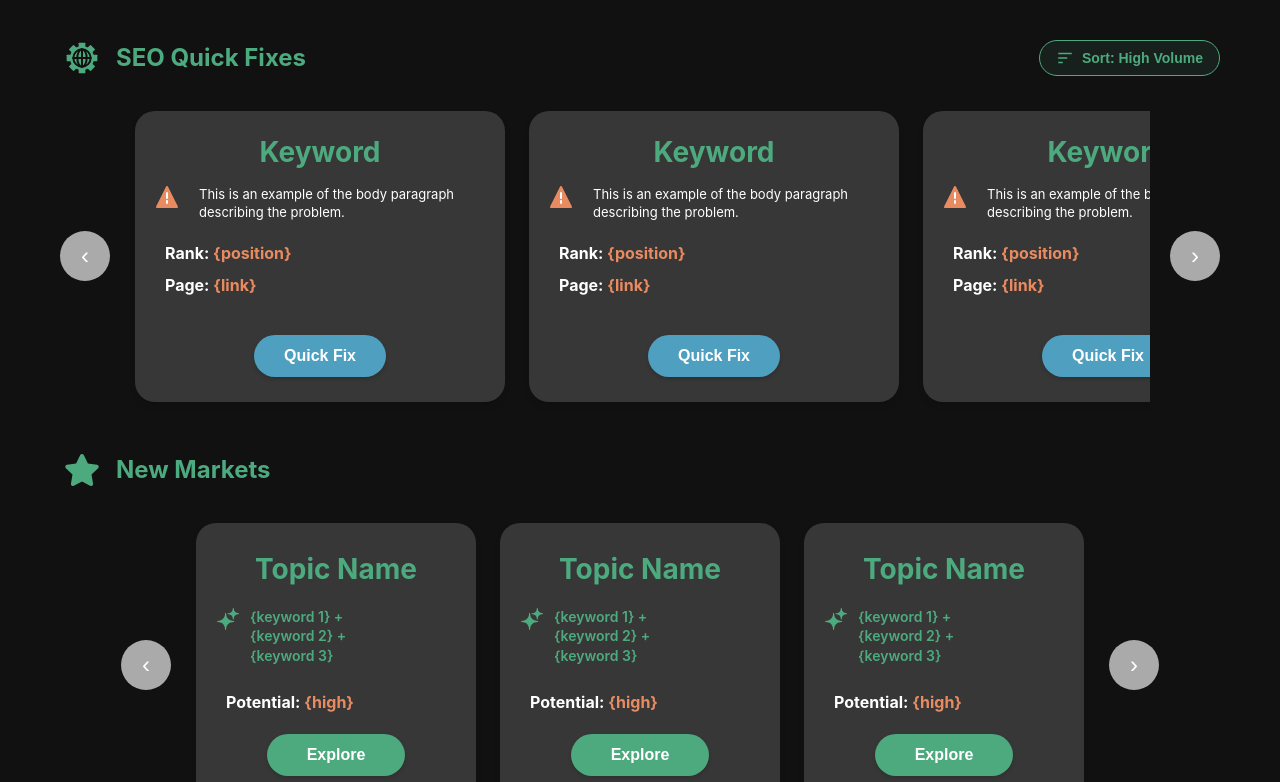
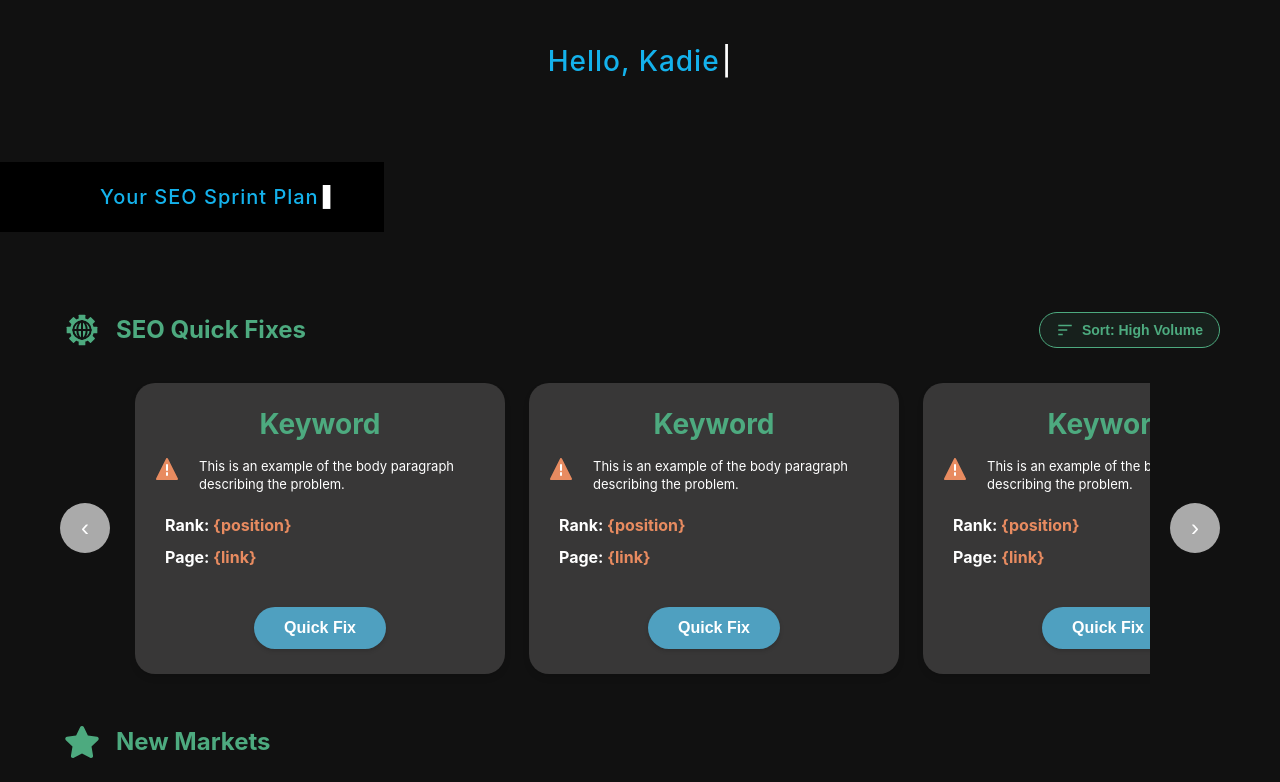
Before and after one commit to k4d1e/Kinetic, a plain HTML site: page index.html in a window 1280 px wide. Shown: the top 782 px of the page. Drawn offline with Linux system fonts and the light colour scheme; a web font is replaced by a local one.

Commit message:
Add typing effect with blinking cursor for greeting and sprint titles

```diff
--- a/assets/css/base.css
+++ b/assets/css/base.css
@@ -1,4 +1,15 @@
 /* base.css */
+
+/* QOBAR Font Import */
+@font-face {
+  font-family: 'QOBAR';
+  src: url('../fonts/qobar-font/Qobar-q2Wj1.otf') format('opentype'),
+       url('../fonts/qobar-font/Qobar-V4nvl.ttf') format('truetype');
+  font-weight: normal;
+  font-style: normal;
+  font-display: swap; /* Improves loading performance */
+}
+
 :root {
     /* Brand Colors */
     --color-primary-green: #4DAA7F;
@@ -12,12 +23,14 @@
     --color-card-bg: #383737;
     --color-text-white: #FFFFFF;
     --color-text-dark: #333333;
+    --color-text-blue: #14b2ec;
     --color-nav-bg: #AAAAAA;
 
     /* Backgrounds */
     --color-void-black: #0a0a0a;
 
     /* Typography */
+    --font-title: 'QOBAR', -apple-system, BlinkMacSystemFont, "Segoe UI", Roboto, Helvetica, Arial, sans-serif;
     --font-main: -apple-system, BlinkMacSystemFont, "Segoe UI", Roboto, Helvetica, Arial, sans-serif;
     --font-size-h2: 24px;
     --font-size-card-title: 28px;
--- a/assets/css/components.css
+++ b/assets/css/components.css
@@ -1,4 +1,69 @@
 /* components.css */
+
+/* Greeting Section */
+.greeting-section {
+  padding: 40px 20px;
+  text-align: center;
+}
+
+.greeting-title {
+  font-family: var(--font-title);
+  font-size: 28px;
+  font-weight: 500;
+  color: var(--color-text-blue);
+  margin: 0;
+  letter-spacing: 1px;
+}
+
+.greeting-title .typing-cursor {
+  color: white !important;
+  animation: blink 1s infinite;
+  margin-left: 2px;
+}
+
+/* Sprint Plan Section */
+.sprint-section {
+  padding: 40px 20px;
+  text-align: left;
+  margin-left: 200px;
+}
+
+.sprint-title {
+  font-family: var(--font-title);
+  font-size: 20px;
+  font-weight: 500;
+  color: var(--color-text-blue);
+  margin: 0;
+  letter-spacing: 1px;
+}
+
+.sprint-title .typing-cursor {
+  color: white !important;
+  animation: blink 1s infinite;
+  margin-left: 4px;
+  font-weight: 900;
+  transform: scaleX(2); /* Make it wider horizontally */
+  display: inline-block; /* Required for transform to work */
+}
+
+.sprint-container {
+  background-color: black;
+  width: 30vw;
+  margin-left: calc(-200px - 20px); /* Negative margin to offset section margin-left and padding-left */
+  padding: 20px 20px 20px 100px; /* top right bottom left - more left padding */
+  min-height: 50px; /* Adjust height as needed */
+  display: flex;
+  align-items: flex-start;
+}
+
+@keyframes blink {
+  0%, 50% {
+    opacity: 1;
+  }
+  51%, 100% {
+    opacity: 0;
+  }
+}
 
 /* The Row Container */
 .badge-row {
--- /dev/null
+++ b/assets/js/typingEffect.js
@@ -0,0 +1,40 @@
+// typingEffect.js - Typing animation for greeting title and sprint title
+
+document.addEventListener('DOMContentLoaded', function() {
+    const greetingTextElement = document.getElementById('greeting-typing-text');
+    const sprintTextElement = document.getElementById('sprint-typing-text');
+
+    if (!greetingTextElement || !sprintTextElement) {
+        return; // Exit if elements don't exist
+    }
+
+    const greetingText = 'Hello, Kadie';
+    const sprintText = 'Your SEO Sprint Plan';
+    const typingSpeed = 100; // milliseconds per character
+
+    // Function to type text into an element
+    function typeText(element, text, callback) {
+        let currentIndex = 0;
+
+        function typeCharacter() {
+            if (currentIndex < text.length) {
+                element.textContent += text[currentIndex];
+                currentIndex++;
+                setTimeout(typeCharacter, typingSpeed);
+            } else {
+                // Typing complete, call callback if provided
+                if (callback) {
+                    callback();
+                }
+            }
+        }
+
+        typeCharacter();
+    }
+
+    // Start with greeting title, then sprint title after it finishes
+    typeText(greetingTextElement, greetingText, function() {
+        // After greeting finishes, start sprint title
+        typeText(sprintTextElement, sprintText);
+    });
+});
--- a/index.html
+++ b/index.html
@@ -13,6 +13,18 @@
 
     <!-- Onboarding Modal Container (loaded dynamically) -->
     <div id="onboarding-modal-container"></div>
+
+    <!-- User Greeting -->
+    <section class="greeting-section">
+        <h1 class="greeting-title"><span id="greeting-typing-text"></span><span class="typing-cursor">|</span></h1>
+    </section>
+
+    <!-- SEO Sprint Plan -->
+    <section class="sprint-section">
+        <div class="sprint-container">
+            <h1 class="sprint-title"><span id="sprint-typing-text"></span><span class="typing-cursor">|</span></h1>
+        </div>
+    </section>
 
     <section class="module-container">
         <header class="module-header">
@@ -499,6 +511,7 @@
     <script src="assets/js/onboarding.js"></script>
     <script src="assets/js/buttons.js"></script>
     <script src="assets/js/accordion.js"></script>
+    <script src="assets/js/typingEffect.js"></script>
 
 </body>
 </html>
```
